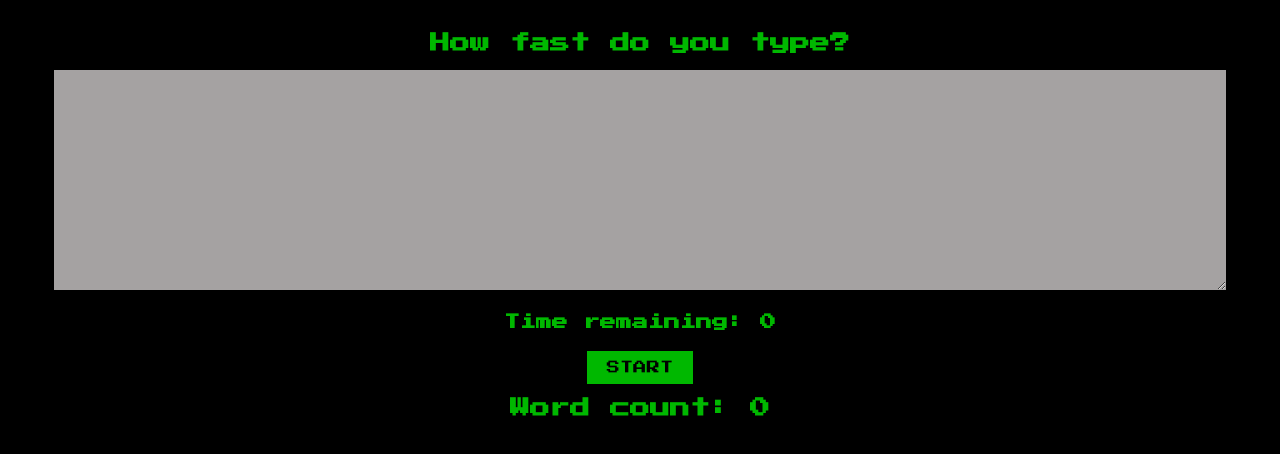
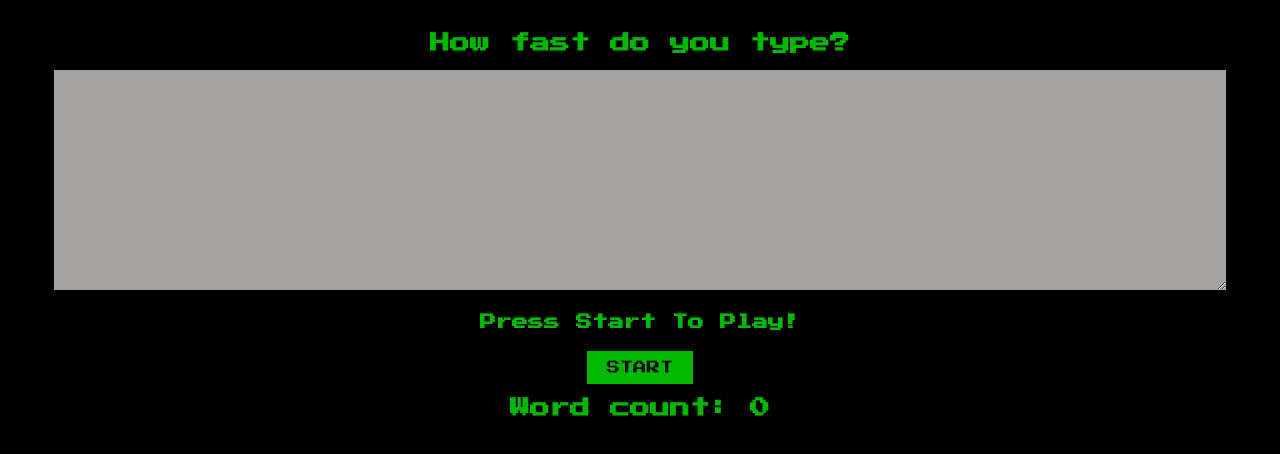
Before and after one commit to CodeJeffreyG/Type-Racer, a React (Create React App) app: page / in a window 1280 px wide. Shown: the top 454 px of the page. Built offline with nearby package versions, Linux system fonts and the light colour scheme.

Commit message:
Changed logic to display start screen

```diff
--- a/src/App.tsx
+++ b/src/App.tsx
@@ -14,7 +14,7 @@ function App() {
   const [isGameRunning, setisGamerunning] = useState(false);
 
   //setting word count state
-  const [wordCount, setWordCount] = useState("???")
+  const [wordCount, setWordCount] = useState("???");
 
   //decrement timer
   useEffect(() => {
@@ -23,8 +23,8 @@ function App() {
       setTimeout(() => {
         setTimeRemaining((time) => time - 1);
       }, 1000);
-    } else if(timeRemaining <= 0){
-      endGame()
+    } else if (timeRemaining <= 0) {
+      endGame();
     }
   }, [timeRemaining]);
 
@@ -34,21 +34,20 @@ function App() {
     setText(value);
   }
 
-  function startGame(){
-    if(timeRemaining === 0){
-      setisGamerunning(true)
-      setText("")
-      setTimeRemaining(10)
+  function startGame() {
+    if (timeRemaining === 0) {
+      setisGamerunning(true);
+      setText("");
+      setTimeRemaining(10);
+      setWordCount("???");
     }
   }
 
-  function endGame(){
-    let numOfWords = calculateWordCount(text)
-    setWordCount(numOfWords)
-    setisGamerunning(false)
+  function endGame() {
+    let numOfWords = calculateWordCount(text);
+    setWordCount(numOfWords);
+    setisGamerunning(false);
   }
-
-
 
   //logic to count words... ensures an empty string is not counted to length
   function calculateWordCount(text: any) {
@@ -61,9 +60,20 @@ function App() {
   return (
     <div>
       <h1>How fast do you type?</h1>
-      <textarea disabled = {!isGameRunning} name="words" onChange={onChange} value={text} />
-      <h4>{`Time remaining: ${timeRemaining}`}</h4>
-      <button disabled = {isGameRunning} onClick={startGame}>Start</button>
+      <textarea
+        disabled={!isGameRunning}
+        name="words"
+        onChange={onChange}
+        value={text}
+      />
+      <h4>
+        {isGameRunning
+          ? `Time remaining: ${timeRemaining}`
+          : "Press Start To Play!"}
+      </h4>
+      <button disabled={isGameRunning} onClick={startGame}>
+        Start
+      </button>
       <h1>{`Word count: ${wordCount}`}</h1>
     </div>
   );
```
